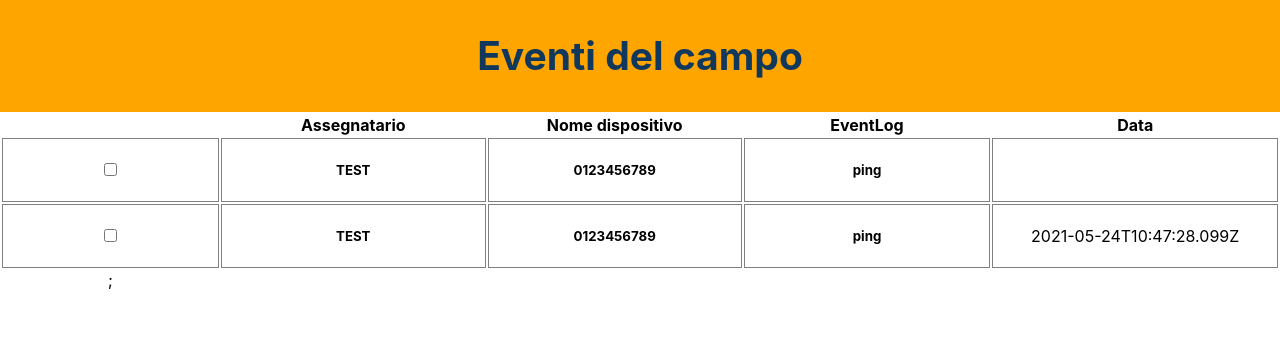
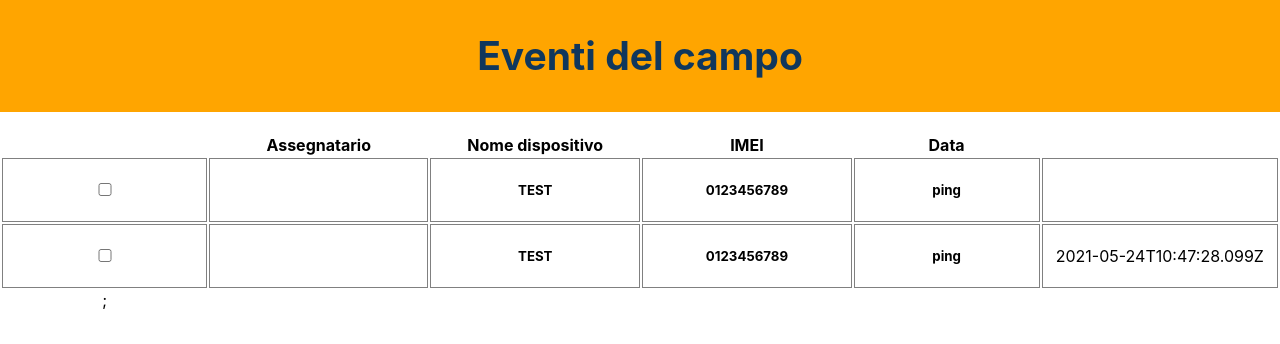
Before and after one commit to marcotabaro/react-express-events, a React (Create React App) app: page / in a window 1280 px wide. Shown: the top 344 px of the page. Built offline with nearby package versions, Linux system fonts and the light colour scheme; no server answers.

Commit message:
added event owner

```diff
--- a/src/App.css
+++ b/src/App.css
@@ -18,8 +18,20 @@
   pointer-events: none;
 }
 
+table {
+  margin: 0 auto;
+  padding: 20px 0px;
+}
+
+thead {
+  margin-top: 20px;
+}
 
 td {
   border: 1px solid gray;
-  width: 30em;
+  width: 20em;
 }
+
+.checkbox {
+  width: 5em;
+}
--- a/src/Events.js
+++ b/src/Events.js
@@ -2,7 +2,7 @@ import "./App.css";
 let eventData = require("./data.json");
 
 export const Events = () => {
-    if(eventData.length === 0) return <h1>Nessun evento</h1>
+    //if(eventData.length === 0) return <h1>Nessun evento</h1>
     return (
         <>
           <HomePageHeader />
@@ -43,7 +43,7 @@ const TableHeader = () => {
           <th></th>
           <th>Assegnatario</th>
           <th>Nome dispositivo</th>
-          <th>EventLog</th>
+          <th>IMEI</th>
           <th>Data</th>
         </tr>
       </thead>
@@ -57,7 +57,10 @@ const TableBody = ({ dispositivo, IMEI, evento, timestamp }) => {
     return (
           <tr>
             <td>
-              <input type="checkbox"></input>
+              <input type="checkbox" className="checkbox"></input>
+            </td>
+            <td>
+
             </td>
             <td>
               <h5>{dispositivo}</h5>
```
